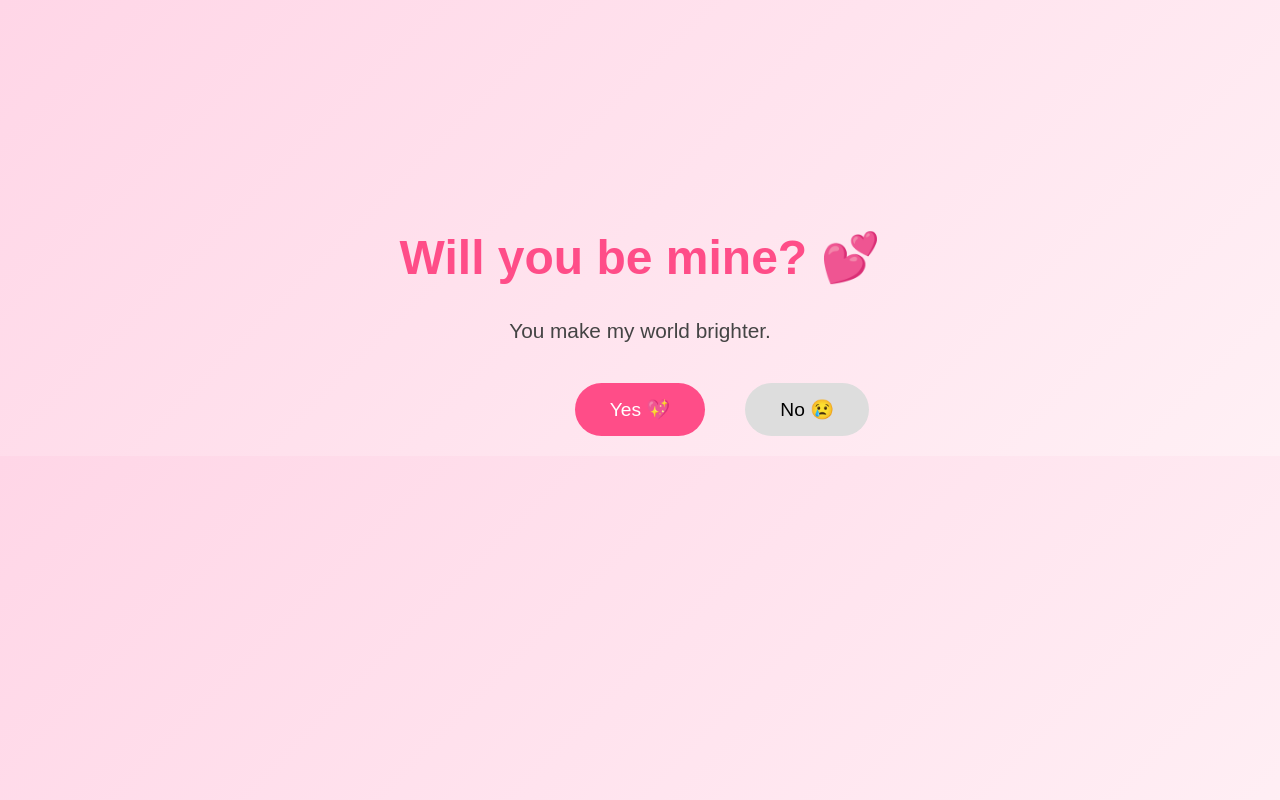
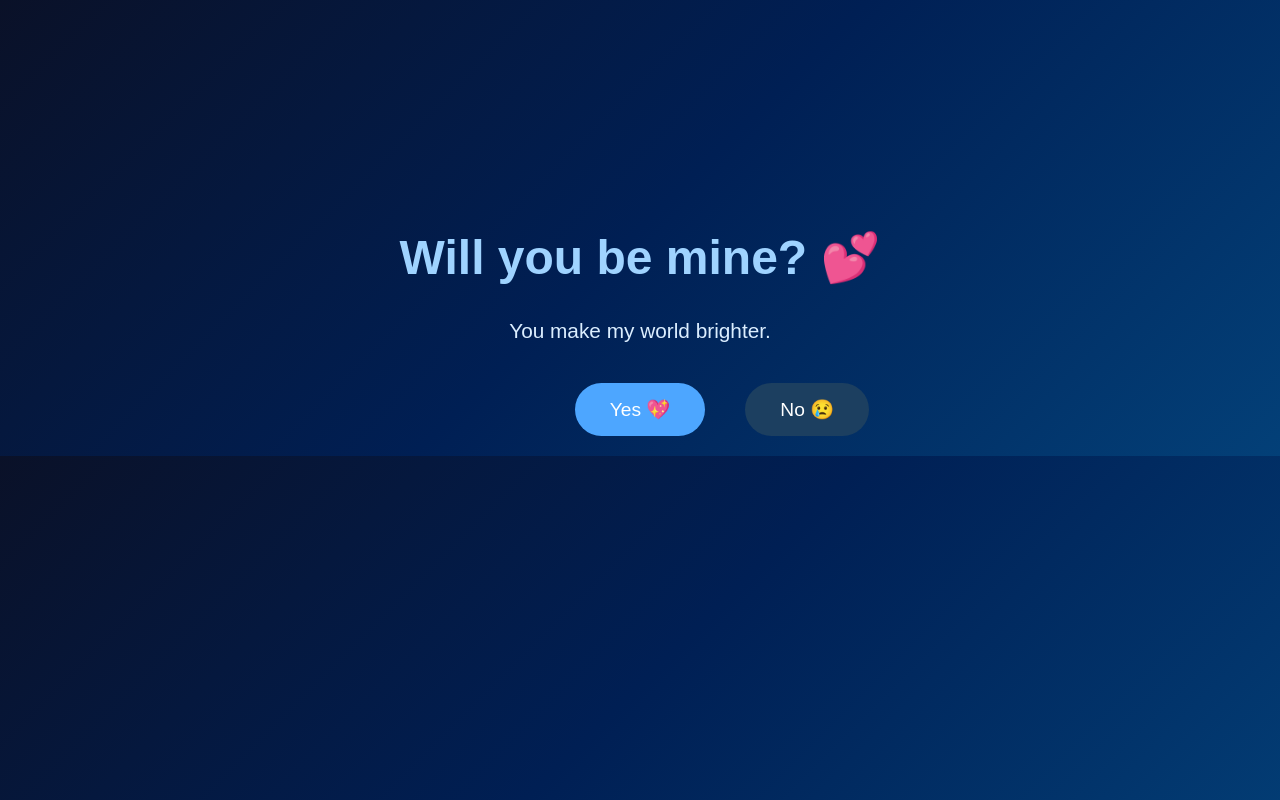
Before and after one commit to skatesanne-dotcom/jubilant-guacamole, a plain HTML site: page index.html in a window 1280 px wide. Drawn offline with Linux system fonts and the light colour scheme.

Commit message:
Update style.css

```diff
--- a/style.css
+++ b/style.css
@@ -1,9 +1,10 @@
 body {
     margin: 0;
-    font-family: 'Arial', sans-serif;
-    background: linear-gradient(135deg, #ffd6e7, #fff0f5);
+    font-family: Arial, sans-serif;
+    background: linear-gradient(135deg, #0a1128, #001f54, #034078);
     overflow: hidden;
     text-align: center;
+    color: white;
 }
 
 .container {
@@ -12,12 +13,12 @@
 
 h1 {
     font-size: 3rem;
-    color: #ff4d88;
+    color: #9fd3ff;
 }
 
 p {
     font-size: 1.3rem;
-    color: #444;
+    color: #dbeeff;
 }
 
 button {
@@ -31,7 +32,7 @@
 }
 
 #yesBtn {
-    background: #ff4d88;
+    background: #4da6ff;
     color: white;
 }
 
@@ -40,7 +41,8 @@
 }
 
 #noBtn {
-    background: #ddd;
+    background: #1c3f60;
+    color: white;
     position: absolute;
 }
 
```
